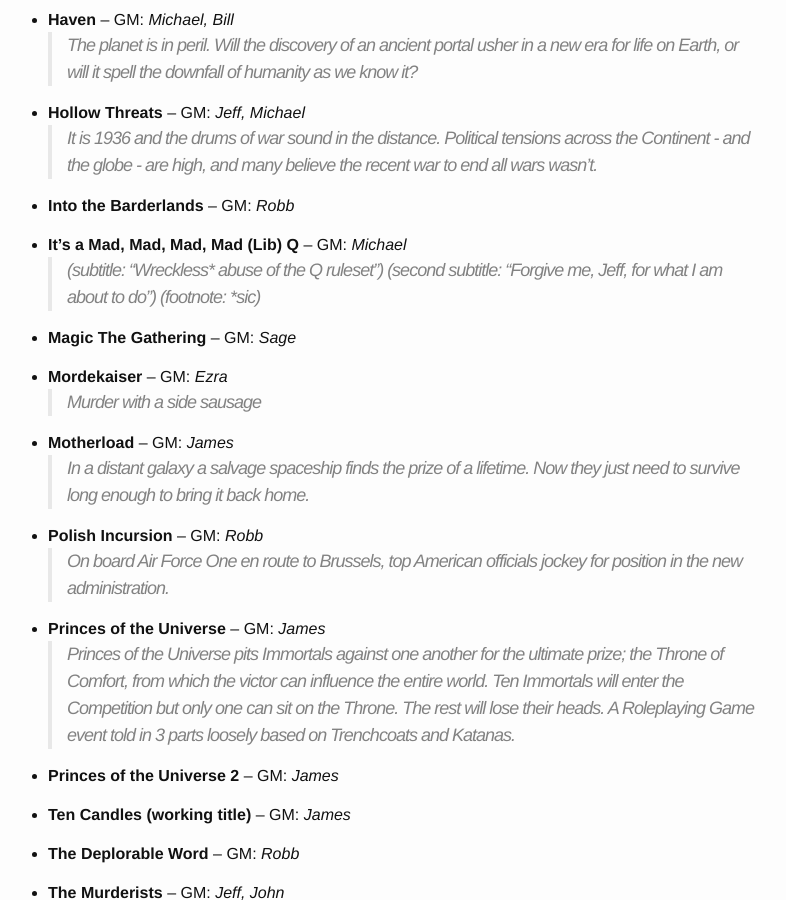
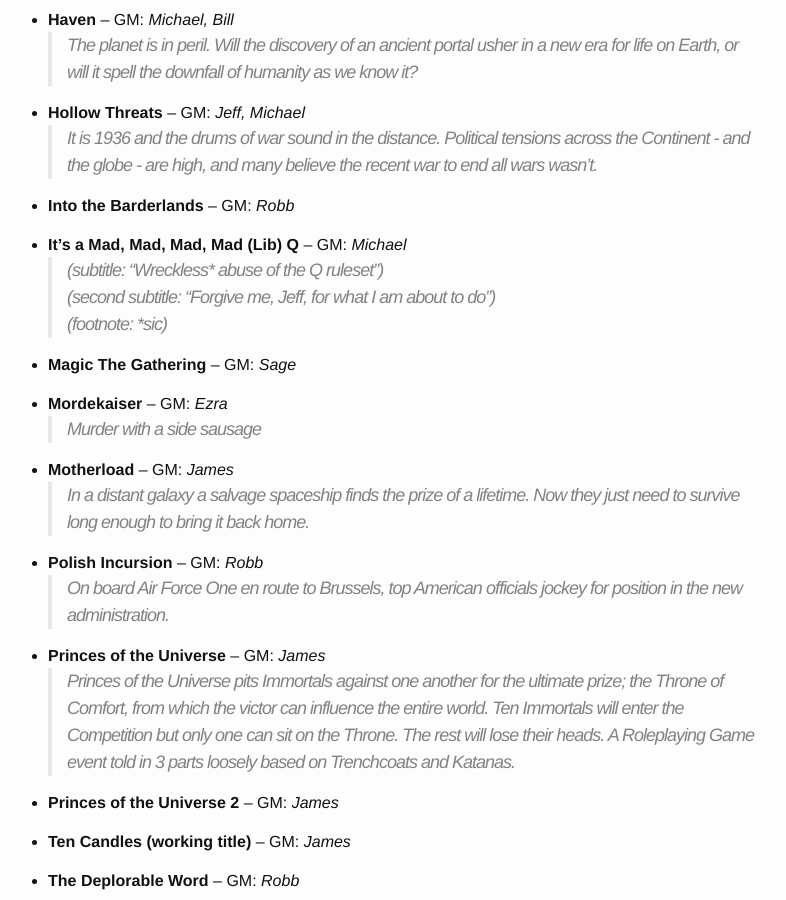
Before and after one commit to Geekend-PNW/geekend-pnw.github.com, a Jekyll site: the page built from games.md, in a window 1280 px wide and 900 px high, scrolled down 999 px. Shown: the whole window, without its empty margins (252-1038 px from the left). Built offline with Jekyll 4.4.1, drawn with Linux system fonts in a browser that asks for light colours.

Commit message:
linebreaks working

```diff
--- a/_data/games.yml
+++ b/_data/games.yml
@@ -101,7 +101,9 @@
 
 -
   name: "&lt;Player Name&gt; and the Chocolate Factory"
-  abstract: "Everyone knows that Charlie Bucket took over the factory after Wonka’s golden tour. He, like Wonka, started out very open and excited and allowed people in to, but followed a similar path as Wonka, years later descending into seclusion and is now only rarely seen, even then just through glances through the closed gates of the factory. <br>Now, a generation after the famed tour Charlie is doing another prize. A handful of golden tickets is out there for a famed tour. Will Bucket, like Wonka, be looking for retirement?"
+  abstract: |
+    Everyone knows that Charlie Bucket took over the factory after Wonka’s golden tour. He, like Wonka, started out very open and excited and allowed people in to, but followed a similar path as Wonka, years later descending into seclusion and is now only rarely seen, even then just through glances through the closed gates of the factory.<br>
+    Now, a generation after the famed tour Charlie is doing another prize. A handful of golden tickets is out there for a famed tour. Will Bucket, like Wonka, be looking for retirement?
   gm: [ "Michael" ]
   events: 2017-07
 
@@ -113,12 +115,10 @@
 
 -
   name: "It's a Mad, Mad, Mad, Mad (Lib) Q"
-  abstract: '
-    (subtitle: "Wreckless* abuse of the Q ruleset")
-
-    (second subtitle: "Forgive me, Jeff, for what I am about to do")
-
-    (footnote: *sic)'
+  abstract: |
+    (subtitle: "Wreckless* abuse of the Q ruleset")<br>
+    (second subtitle: "Forgive me, Jeff, for what I am about to do")<br>
+    (footnote: *sic)
 
   gm: Michael
   events: 2018-07
```
